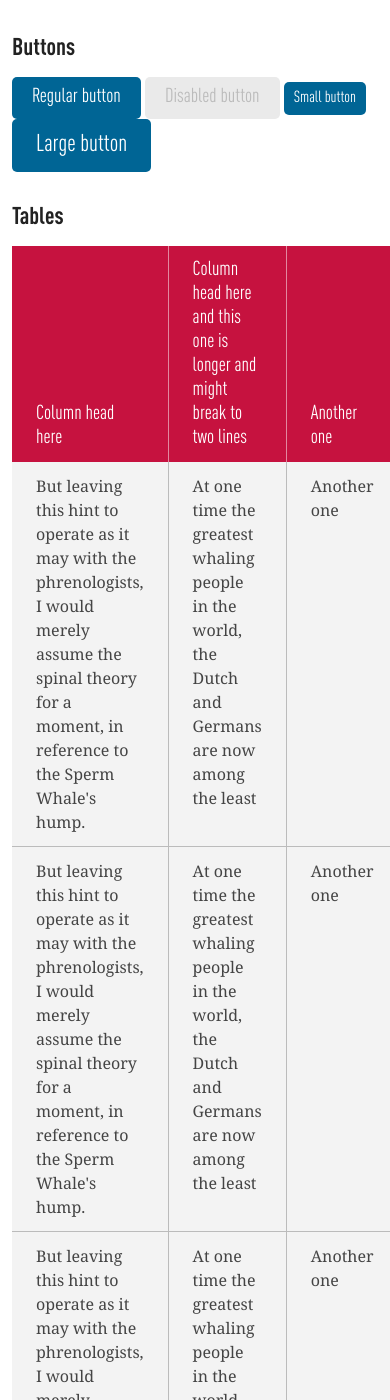
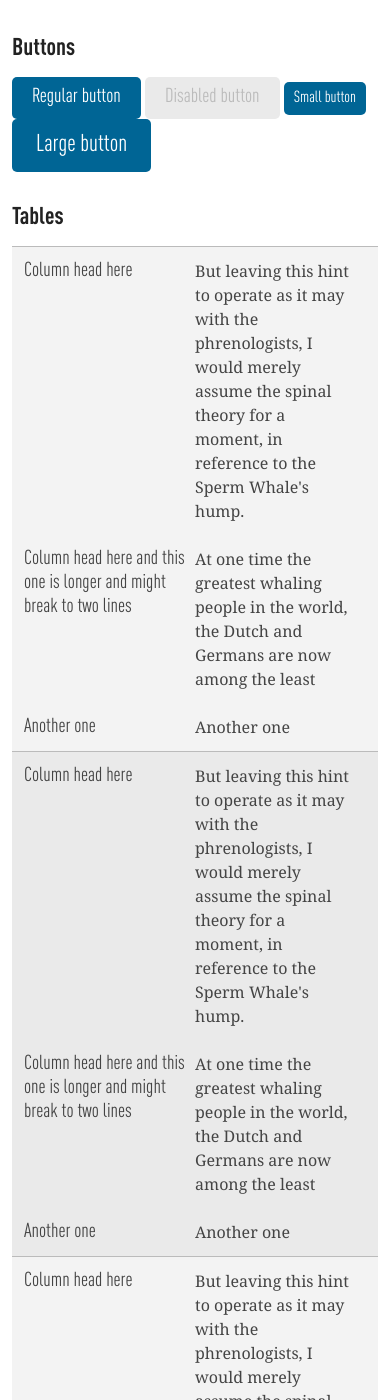
Before and after one commit to fourkitchens/el-ocp-style, a Jekyll site: the page built from typography/index.html, in a window 390 px wide and 1400 px high, scrolled down 5153 px. Built offline with Jekyll 4.4.1, drawn with Linux system fonts in a browser that asks for light colours.

Commit message:
responsive tables

```diff
--- a/css/style.css
+++ b/css/style.css
@@ -635,6 +635,8 @@ hr {
 table {
   margin-bottom: 2.4rem;
   font-family: Georgia, serif;
+  width: 100%;
+  border-collapse: collapse;
 }
 
 th, td {
@@ -659,13 +661,78 @@ th:first-child {
 td {
   border-bottom: 1px solid #bbbbbb;
   border-left: 1px solid #bbbbbb;
-  background-color: #f3f3f3;
+  background: #f3f3f3;
   vertical-align: top;
 }
 td:first-child {
   border-left-width: 0;
 }
 
+@media only screen and (max-width: 600px) {
+  table {
+    border-top: 1px solid #bbbbbb;
+  }
+
+  /* Zebra striping */
+  tr:nth-of-type(odd) {
+    background: #f3f3f3;
+    border-bottom: 1px solid #bbbbbb;
+  }
+
+  tr:nth-of-type(even) {
+    background: #eaeaea;
+    border-bottom: 1px solid #bbbbbb;
+  }
+
+  /* Force table to not be like tables anymore */
+  table,
+  thead,
+  tbody,
+  th,
+  td,
+  tr {
+    display: block;
+  }
+
+  /* Hide table headers (but not display: none;, for accessibility) */
+  thead tr {
+    position: absolute;
+    top: -9999px;
+    left: -9999px;
+  }
+
+  td {
+    /* Behave  like a "row" */
+    border: none;
+    position: relative;
+    padding-left: 50%;
+    white-space: normal;
+    text-align: left;
+    background: none;
+  }
+
+  td:before {
+    /* Now like a table header */
+    position: absolute;
+    /* Top/left values mimic padding */
+    left: 12px;
+    width: 45%;
+    padding-right: 12px;
+    text-align: left;
+    font-size: 20px;
+    font-size: 2rem;
+    font-family: "DINWebCondensed", "Arial Narrow", "Lucida Grande", Arial, sans-serif;
+    font-weight: 400;
+    color: #444444;
+  }
+
+  /*
+  Label the data
+  */
+  td:before {
+    content: attr(data-title);
+  }
+}
 * {
   -moz-box-sizing: border-box;
   -webkit-box-sizing: border-box;
--- a/sass/partials/_variables.scss
+++ b/sass/partials/_variables.scss
@@ -80,6 +80,7 @@ $menu-toggle: 600px;
 $arrow:       600px;
 $main:        600px;
 $content:     600px;
+$table:       600px;
 
 // Borders
 
--- a/typography/index.html
+++ b/typography/index.html
@@ -82,19 +82,19 @@ bodyclass: typography
   </thead>
   <tbody>
     <tr>
-      <td>But leaving this hint to operate as it may with the phrenologists, I would merely assume the spinal theory for a moment, in reference to the Sperm Whale's hump.</td>
-      <td>At one time the greatest whaling people in the world, the Dutch and Germans are now among the least</td>
-      <td>Another one</td>
+      <td data-title="Column head here">But leaving this hint to operate as it may with the phrenologists, I would merely assume the spinal theory for a moment, in reference to the Sperm Whale's hump.</td>
+      <td data-title="Column head here and this one is longer and might break to two lines">At one time the greatest whaling people in the world, the Dutch and Germans are now among the least</td>
+      <td data-title="Another one">Another one</td>
     </tr>
     <tr>
-      <td>But leaving this hint to operate as it may with the phrenologists, I would merely assume the spinal theory for a moment, in reference to the Sperm Whale's hump.</td>
-      <td>At one time the greatest whaling people in the world, the Dutch and Germans are now among the least</td>
-      <td>Another one</td>
+      <td data-title="Column head here">But leaving this hint to operate as it may with the phrenologists, I would merely assume the spinal theory for a moment, in reference to the Sperm Whale's hump.</td>
+      <td data-title="Column head here and this one is longer and might break to two lines">At one time the greatest whaling people in the world, the Dutch and Germans are now among the least</td>
+      <td data-title="Another one">Another one</td>
     </tr>
     <tr>
-      <td>But leaving this hint to operate as it may with the phrenologists, I would merely assume the spinal theory for a moment, in reference to the Sperm Whale's hump.</td>
-      <td>At one time the greatest whaling people in the world, the Dutch and Germans are now among the least</td>
-      <td>Another one</td>
+      <td data-title="Column head here">But leaving this hint to operate as it may with the phrenologists, I would merely assume the spinal theory for a moment, in reference to the Sperm Whale's hump.</td>
+      <td data-title="Column head here and this one is longer and might break to two lines">At one time the greatest whaling people in the world, the Dutch and Germans are now among the least</td>
+      <td data-title="Another one">Another one</td>
     </tr>
   </tbody>
 </table>
```
Also changed, not shown: sass/partials/defaults/_tables.scss (+76 -1 lines).
